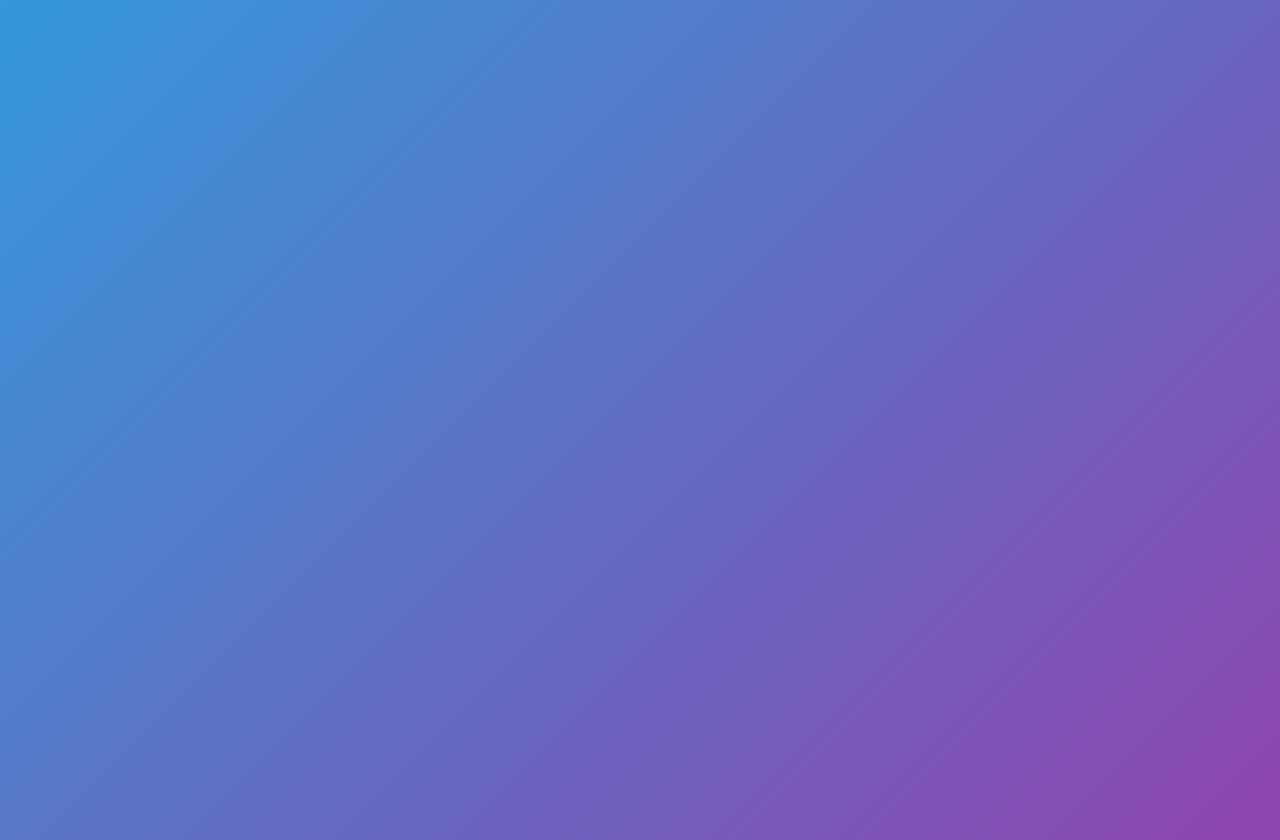
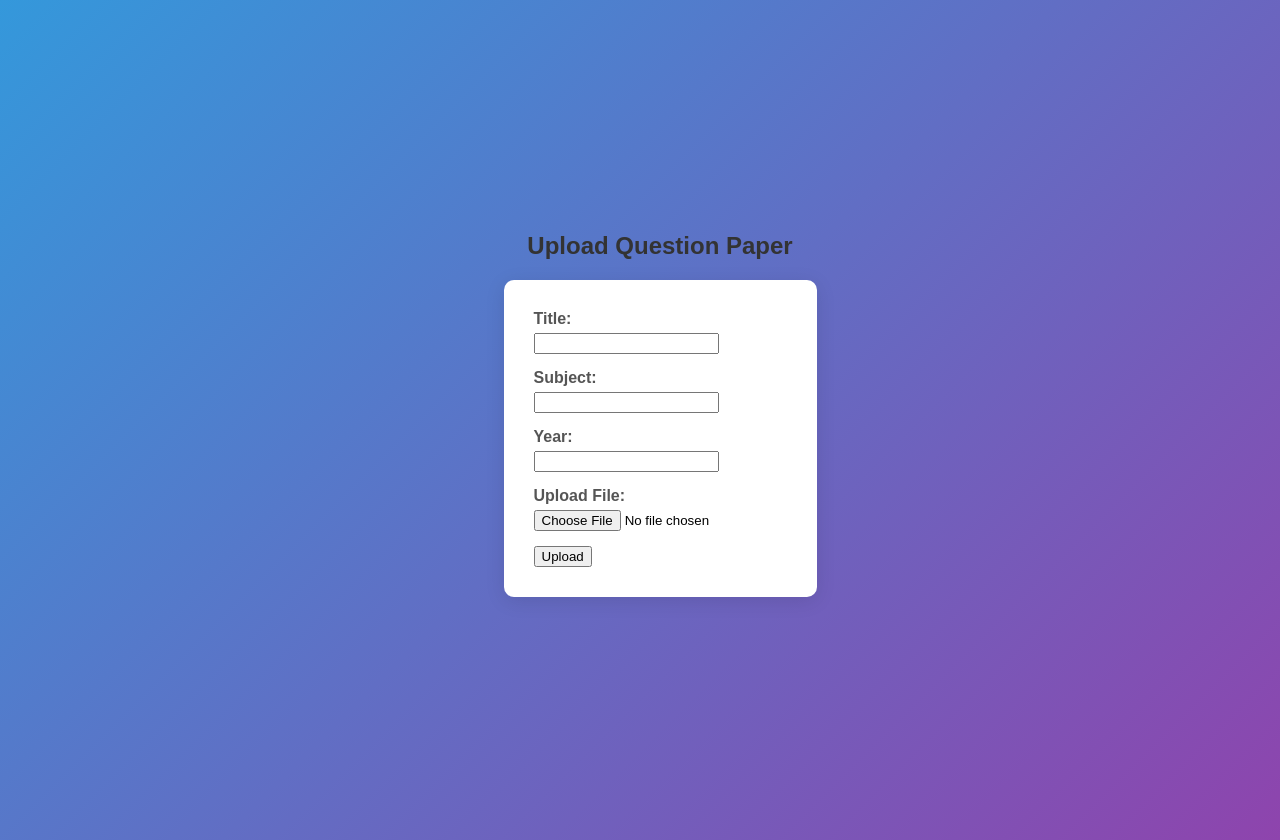
Before and after one commit to piyushsainips/my-app, a React (Create React App) app: page /uploadquestionpaper in a window 1280 px wide. Before the commit this address had no page. Shown: the top 840 px of the page. Built offline with nearby package versions, Linux system fonts and the light colour scheme.

Commit message:
questionpaper

```diff
--- a/src/App.js
+++ b/src/App.js
@@ -20,6 +20,8 @@ import UploadQuiz from './component/UploadQuiz';
 import ManageQuizzes from './component/ManageQuizzes';
 import Chatbot from './backend/chatbot';
 import QuestionPaperList from "./component/QuestionPaperList";
+import UploadQuestionPaper from "./component/questionpaperupload";
+
 
 const App = () => {
     return (
@@ -42,6 +44,8 @@ const App = () => {
                 <Route path="/managequiz" element={<ManageQuizzes />} /> {/* Add the UploadQuiz route */}
                 <Route path="/chatbot" element={<Chatbot />} /> {/* Add the Chatbot route */}
                 <Route path="/QuestionPaperList" element={<QuestionPaperList />}/>
+                <Route path="/uploadquestionpaper" element={<UploadQuestionPaper />}/>
+
 
             </Routes>
         </Router>
--- a/src/component/QuestionPaperCard.js
+++ b/src/component/QuestionPaperCard.js
@@ -1,29 +1,50 @@
 import React, { useState, useEffect } from "react";
 import "./QuestionPaperCard.css";
 import { FaDownload } from "react-icons/fa";
+import { getStorage, ref, getDownloadURL } from "firebase/storage";
 
 const QuestionPaperCard = ({ paper }) => {
   const [isLoaded, setIsLoaded] = useState(false);
+  const [downloadUrl, setDownloadUrl] = useState("");
 
-  // Simulate loading for effect
+  const storage = getStorage();
+
   useEffect(() => {
     const timer = setTimeout(() => setIsLoaded(true), 300);
+
+    // Fetch download URL from Firebase Storage
+    const fetchDownloadUrl = async () => {
+      try {
+        const fileRef = ref(storage, paper.filePath); // `filePath` should be in `paper`
+        const url = await getDownloadURL(fileRef);
+        setDownloadUrl(url);
+      } catch (error) {
+        console.error("Error fetching download URL:", error);
+      }
+    };
+
+    fetchDownloadUrl();
+
     return () => clearTimeout(timer);
-  }, []);
+  }, [storage, paper.filePath]);
 
   return (
     <div className={`question-paper-card ${isLoaded ? "loaded" : ""}`}>
       <h3>{paper.title}</h3>
       <p>Subject: {paper.subject}</p>
       <p>Year: {paper.year}</p>
+      {downloadUrl ? (
         <a
-        href={paper.link}
+          href={downloadUrl}
           target="_blank"
           rel="noopener noreferrer"
           className="download-link"
         >
           <FaDownload /> Download
         </a>
+      ) : (
+        <p>Loading download link...</p>
+      )}
     </div>
   );
 };
--- a/src/component/QuestionPaperList.js
+++ b/src/component/QuestionPaperList.js
@@ -1,29 +1,46 @@
 import React, { useState, useEffect } from "react";
-import questionPapers from "./data";
+import { getDatabase, ref, onValue } from "firebase/database";
 import QuestionPaperCard from "./QuestionPaperCard";
 import "./QuestionPaperList.css";
 
 const QuestionPaperList = () => {
   const [search, setSearch] = useState("");
   const [year, setYear] = useState("");
+  const [questionPapers, setQuestionPapers] = useState([]);
   const [filteredPapers, setFilteredPapers] = useState([]);
   const [loading, setLoading] = useState(false);
 
   useEffect(() => {
     setLoading(true);
-    // Simulate a slight delay to show loading spinner
-    const timer = setTimeout(() => {
-      const results = questionPapers.filter((paper) => {
-        return (
-          paper.title.toLowerCase().includes(search.toLowerCase()) &&
-          (year === "" || paper.year === year)
-        );
-      });
-      setFilteredPapers(results);
+    const database = getDatabase();
+    const papersRef = ref(database, "questionPapers");
+
+    // Fetch data from Firebase Realtime Database
+    const unsubscribe = onValue(papersRef, (snapshot) => {
+      const data = snapshot.val();
+      if (data) {
+        const papersArray = Object.keys(data).map((key) => ({
+          id: key,
+          ...data[key],
+        }));
+        setQuestionPapers(papersArray);
+      } else {
+        setQuestionPapers([]);
+      }
       setLoading(false);
-    }, 300);
-    return () => clearTimeout(timer);
-  }, [search, year]);
+    });
+
+    return () => unsubscribe();
+  }, []);
+
+  // Apply search and filter
+  useEffect(() => {
+    const results = questionPapers.filter((paper) =>
+      paper.title.toLowerCase().includes(search.toLowerCase()) &&
+      (year === "" || paper.year === year)
+    );
+    setFilteredPapers(results);
+  }, [search, year, questionPapers]);
 
   return (
     <div className="question-paper-list">
--- a/src/component/dashboard_page.js
+++ b/src/component/dashboard_page.js
@@ -1,7 +1,7 @@
 import React, { useState, useCallback } from 'react';
 import './dashboard_page.css';
 import { getStorage, ref as storageRef, uploadBytes, getDownloadURL } from 'firebase/storage';
-import { getDatabase, ref as databaseRef, push } from 'firebase/database';
+import { getDatabase, ref as databaseRef, push,get } from 'firebase/database';
 import { app } from './firebase';
 import Loading from './waiting1';
 
@@ -98,6 +98,28 @@ const DashboardPage = () => {
       }
 
       await Promise.all(fileUploadPromises);
+      // Fetch students in the same branch and semester
+      const studentsRef = databaseRef(database, `students`);
+      const studentsSnapshot = await get(studentsRef);
+
+      if (studentsSnapshot.exists()) {
+        const students = studentsSnapshot.val();
+        const notificationPromises = [];
+
+        Object.keys(students).forEach((studentId) => {
+          const student = students[studentId];
+          if (student.branch.toLowerCase() === branch.toLowerCase() && student.semester === semester) {
+            // Store the notification in the database for that student
+            const notificationsRef = databaseRef(database, `notifications/${studentId}`);
+            notificationPromises.push(push(notificationsRef, {
+              message: `New notes or videos uploaded for ${subject} in ${branch}, Semester ${semester}.`,
+              timestamp: Date.now(),
+            }));
+          }
+        });
+
+        await Promise.all(notificationPromises);
+      }
       setMessage('Notes and videos uploaded successfully!');
       setBranch('');
       setSemester('');
--- /dev/null
+++ b/src/component/questionpaperupload.jsx
@@ -0,0 +1,110 @@
+import React, { useState } from "react";
+import { getStorage, ref, uploadBytes, getDownloadURL } from "firebase/storage";
+import { getDatabase, push, ref as dbRef } from "firebase/database";
+
+const UploadQuestionPaper = () => {
+  const [title, setTitle] = useState("");
+  const [subject, setSubject] = useState("");
+  const [year, setYear] = useState("");
+  const [file, setFile] = useState(null);
+  const [uploading, setUploading] = useState(false);
+  const [successMessage, setSuccessMessage] = useState("");
+
+  const storage = getStorage();
+  const database = getDatabase();
+
+  const handleFileUpload = async (e) => {
+    e.preventDefault();
+
+    if (!file || !title || !subject || !year) {
+      alert("Please fill all fields and select a file.");
+      return;
+    }
+
+    setUploading(true);
+
+    try {
+      // Define storage path
+      const filePath = `papers/${year}/${file.name}`;
+      const fileRef = ref(storage, filePath);
+
+      // Upload file to Firebase Storage
+      await uploadBytes(fileRef, file);
+
+      // Get download URL
+      const downloadUrl = await getDownloadURL(fileRef);
+
+      // Save metadata to Firebase Database
+      const paperData = {
+        title,
+        subject,
+        year,
+        filePath,
+        downloadUrl, // Optional: store the download URL
+      };
+
+      await push(dbRef(database, "questionPapers"), paperData);
+
+      setSuccessMessage("File uploaded successfully!");
+      setTitle("");
+      setSubject("");
+      setYear("");
+      setFile(null);
+    } catch (error) {
+      console.error("Error uploading file:", error);
+      alert("Error uploading file. Please try again.");
+    } finally {
+      setUploading(false);
+    }
+  };
+
+  return (
+    <div className="upload-question-paper">
+      <h2>Upload Question Paper</h2>
+      <form onSubmit={handleFileUpload}>
+        <div>
+          <label>Title:</label>
+          <input
+            type="text"
+            value={title}
+            onChange={(e) => setTitle(e.target.value)}
+            required
+          />
+        </div>
+        <div>
+          <label>Subject:</label>
+          <input
+            type="text"
+            value={subject}
+            onChange={(e) => setSubject(e.target.value)}
+            required
+          />
+        </div>
+        <div>
+          <label>Year:</label>
+          <input
+            type="text"
+            value={year}
+            onChange={(e) => setYear(e.target.value)}
+            required
+          />
+        </div>
+        <div>
+          <label>Upload File:</label>
+          <input
+            type="file"
+            accept="application/pdf"
+            onChange={(e) => setFile(e.target.files[0])}
+            required
+          />
+        </div>
+        <button type="submit" disabled={uploading}>
+          {uploading ? "Uploading..." : "Upload"}
+        </button>
+      </form>
+      {successMessage && <p>{successMessage}</p>}
+    </div>
+  );
+};
+
+export default UploadQuestionPaper;
--- a/src/component/study.js
+++ b/src/component/study.jsx
@@ -10,7 +10,6 @@ import quizIcon from '../assest/quiz1.png';
 import PYQIcon from '../assest/PYQ.jpg';
 import profileIcon from '../assest/profile.jpeg';
 import notificationIcon from '../assest/notification.png';
-
 import WaitingScreen from './waiting';
 
 const StudentDashboard = () => {
@@ -137,13 +136,7 @@ const StudentDashboard = () => {
 
             {!isRegistered && !isLoggedIn && (
                 <div className="auth-buttons">
-                    <img
-                        src={notificationIcon}
-                        alt="Notifications"
-                        className="notification-icon-title"
-                        onClick={toggleNotifications}
-                    />
-                    {unreadCount > 0 && <span className="notification-badge">{unreadCount}</span>}
+
                     <button className="register" onClick={handleRegisterClick}>Register</button>
                     <button className="login" onClick={handleLoginClick}>Login</button>
                 </div>
@@ -211,6 +204,7 @@ const StudentDashboard = () => {
                         <button className="btn" onClick={() => navigate('/QuizPanel')}>Start Quiz</button>
                     </div>
 
+
                     <div className="option-card">
                         <img src={PYQIcon} alt="PYQ Icon" className="option-icon1" />
                         <h3>PYQ</h3>
```
Lines whose indentation alone changed are shown as unchanged.
